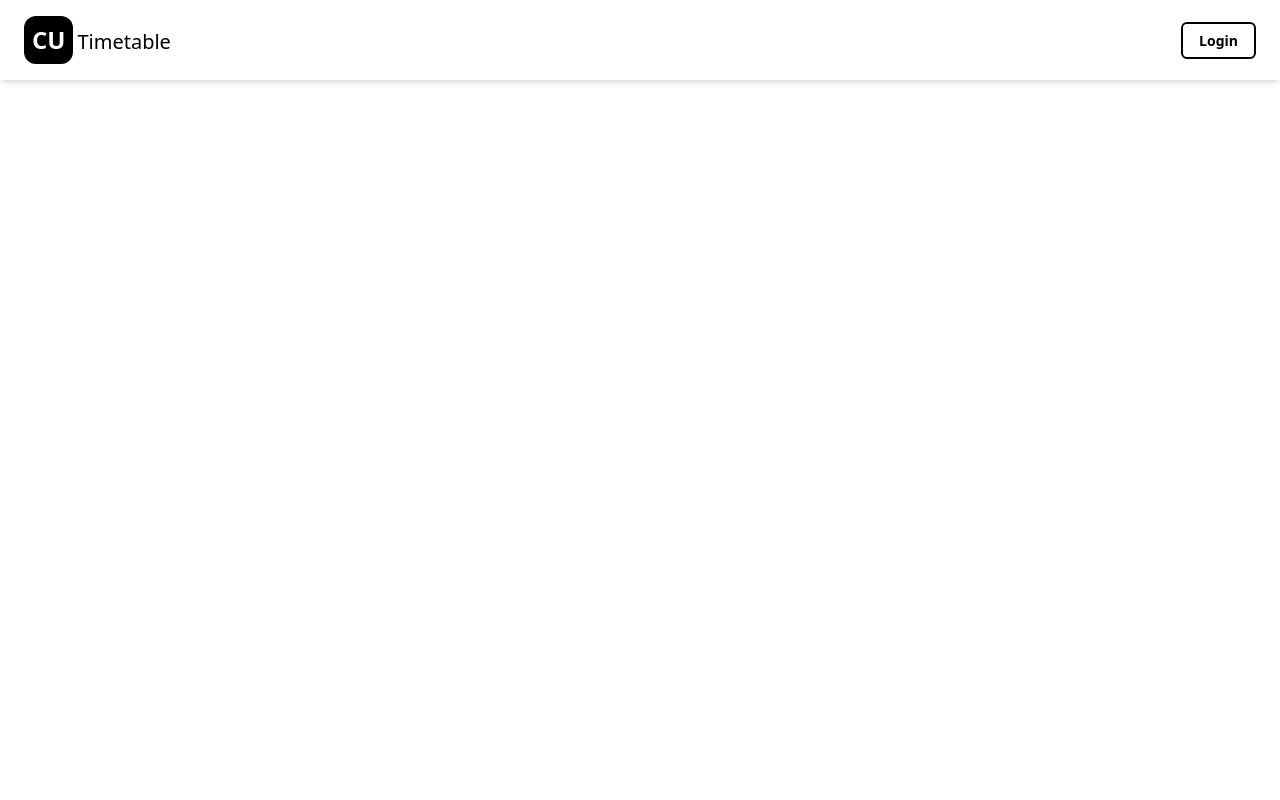
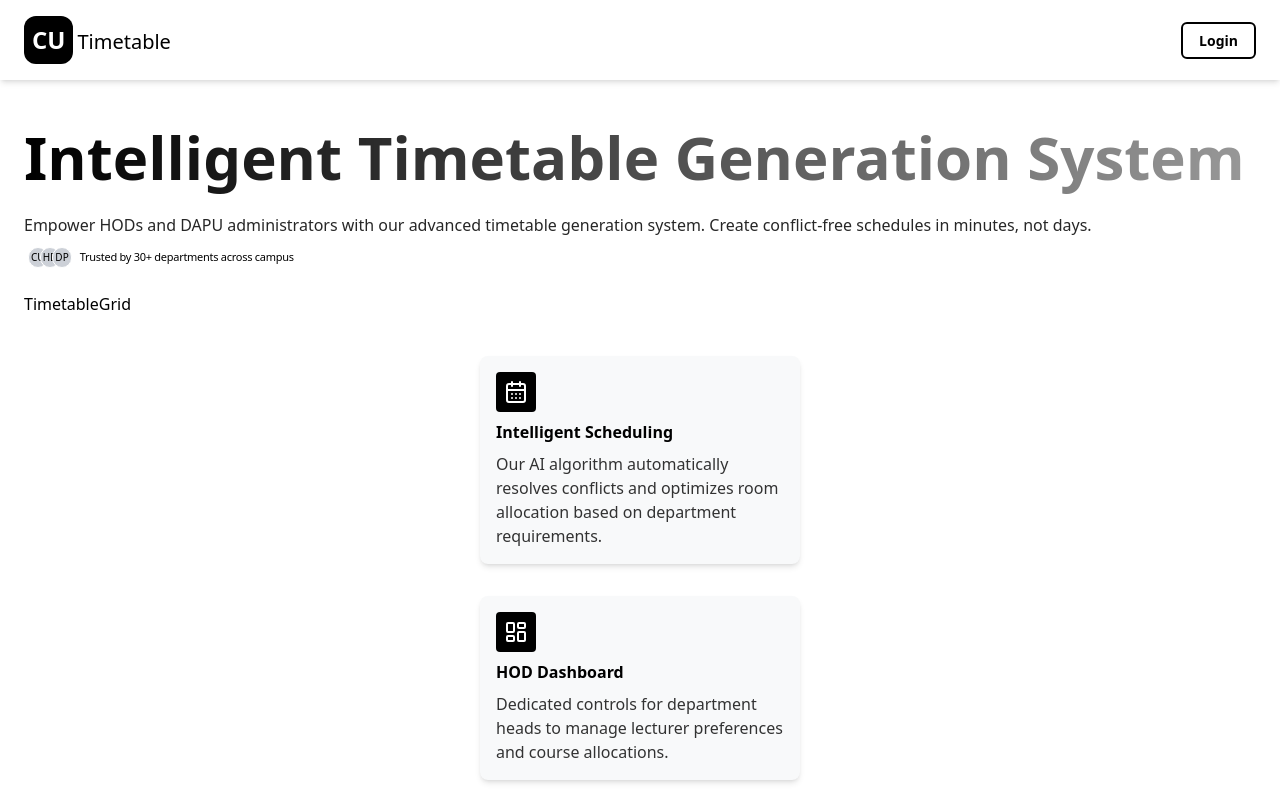
Before and after one commit to devhnry/course-schedular-frontend, a React (Vite) app: page / in a window 1280 px wide. Shown: the top 800 px of the page. Built offline with nearby package versions, Linux system fonts and the light colour scheme.

Commit message:
feat: added cardInfo area and updated landing page text

```diff
--- a/package.json
+++ b/package.json
@@ -11,6 +11,7 @@
   },
   "dependencies": {
     "@tailwindcss/vite": "^4.1.10",
+    "lucide-react": "^0.514.0",
     "react": "^19.0.0",
     "react-dom": "^19.0.0",
     "react-router-dom": "^7.6.2",
--- /dev/null
+++ b/src/components/landing/InfoCard.tsx
@@ -0,0 +1,22 @@
+import * as React from 'react';
+import {LucideIcon} from "lucide-react";
+
+type InfoCardProps = {
+    icon: LucideIcon;
+    title: string;
+    description: string;
+}
+
+const InfoCard: React.FC<InfoCardProps> = ({icon: Icon, title, description}) => {
+    return (
+        <div className={`bg-[#F8F9FA] shadow-md text-black w-[320px] rounded-lg flex flex-col gap-2 p-4`}>
+            <div className={`bg-black p-2 rounded-sm w-fit text-[18px] text-white`}>
+                {<Icon />}
+            </div>
+            <h3 className={`font-bold`}>{title}</h3>
+            <p className={`text-black/80 font-light`}>{description}</p>
+        </div>
+    );
+};
+
+export default InfoCard;
--- /dev/null
+++ b/src/components/landing/TimetableGrid.tsx
@@ -0,0 +1,10 @@
+
+const TimetableGrid = () => {
+    return (
+        <div>
+            TimetableGrid
+        </div>
+    );
+};
+
+export default TimetableGrid;
--- /dev/null
+++ b/src/data/features.ts
@@ -0,0 +1,19 @@
+import {CalendarDays, LayoutDashboard, Server} from "lucide-react";
+
+export const cardInfoContent = [
+  {
+    "icon": CalendarDays,
+    "title": "Intelligent Scheduling",
+    "description": "Our AI algorithm automatically resolves conflicts and optimizes room allocation based on department requirements."
+  },
+  {
+    "icon": LayoutDashboard,
+    "title": "HOD Dashboard",
+    "description": "Dedicated controls for department heads to manage lecturer preferences and course allocations."
+  },
+  {
+    "icon": Server,
+    "title": "DAPU Controls",
+    "description": "Administrative tools for university-wide timetable management and resource allocation."
+  }
+]
--- /dev/null
+++ b/src/data/hero.json
@@ -0,0 +1,5 @@
+{
+  "title": "Intelligent Timetable Generation System",
+  "description" : "Empower HODs and DAPU administrators with our advanced timetable generation system. Create conflict-free schedules in minutes, not days.",
+  "caption": "Trusted by 30+ departments across campus"
+}
--- a/src/index.css
+++ b/src/index.css
@@ -1 +1,7 @@
 @import "tailwindcss";
+@tailwind utilities;
+
+.hero-title{
+    @apply text-[clamp(32px,calc(32px+28*((100vw-375px)/525)),60px)] font-bold
+    leading-tight text-transparent bg-gradient-to-r from-black to-black/40 bg-clip-text;
+}
--- a/src/pages/LandingPage.tsx
+++ b/src/pages/LandingPage.tsx
@@ -1,9 +1,41 @@
-import Navbar from "../components/common/Navbar.tsx";
+import Navbar from "../components/shared/Navbar.tsx";
+import {cardInfoContent} from "../data/features.ts"
+import heroContent from "../data/hero.json";
+import InfoCard from "../components/landing/InfoCard.tsx";
+import TimetableGrid from "../components/landing/TimetableGrid.tsx";
 
 const LandingPage = () => {
     return (
         <main>
             <Navbar />
+
+            <section className={`my-10 px-6`}>
+                <section>
+                    <div className={`flex flex-col gap-2.5 pb-6`}>
+                        <h1 className={`hero-title pb-2`}>{heroContent.title}</h1>
+                        <p className={`text-black/85`}>{heroContent.description}</p>
+                        <div className={`mx-2 flex gap-3 items-center`}>
+                            <div className={`flex`}>
+                                {['CU','HD','DP'].map((item,index) => (
+                                    <div className={`border-white border bg-[#CCD0D7] rounded-full p-0.5 text-[10px] -mx-1 relative z-${index*10}`} key={item}>{item}</div>
+                                ))}
+                            </div>
+                            <p className={`text-[11px] text-black font-medium tracking-tight`}>{heroContent.caption}</p>
+                        </div>
+                    </div>
+                    <div>
+                        <TimetableGrid />
+                    </div>
+                </section>
+
+                <section>
+                    <div className={`grid items-center gap-8 mx-auto w-fit my-10`}>
+                        {cardInfoContent.map(info => {
+                            return <InfoCard key={info.title} {...info}/>
+                        })}
+                    </div>
+                </section>
+            </section>
         </main>
     );
 };
--- /dev/null
+++ b/src/utils/iconMap.ts
@@ -0,0 +1,13 @@
+import * as Icons from "lucide-react";
+import {LucideIcon} from "lucide-react";
+
+export const getLucideIcon = (iconName: string): LucideIcon => {
+    const maybeIcon = Icons[iconName as keyof typeof Icons];
+
+    if (maybeIcon && typeof maybeIcon === "function") {
+        return maybeIcon as LucideIcon;
+    }
+
+    console.warn(`Icon "${iconName}" not found. Falling back to HelpCircle.`);
+    return Icons.HelpCircle;
+};
```
Also changed, not shown: src/components/shared/Navbar.tsx (renamed from src/components/common/Navbar.tsx), 1 other file (tests, documents, lock files or other folders).
